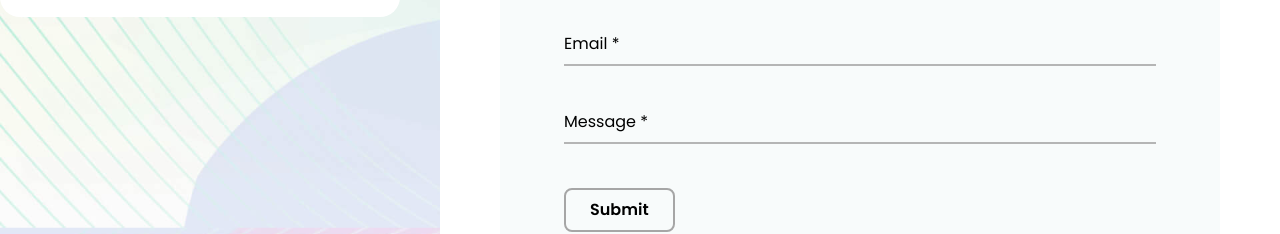
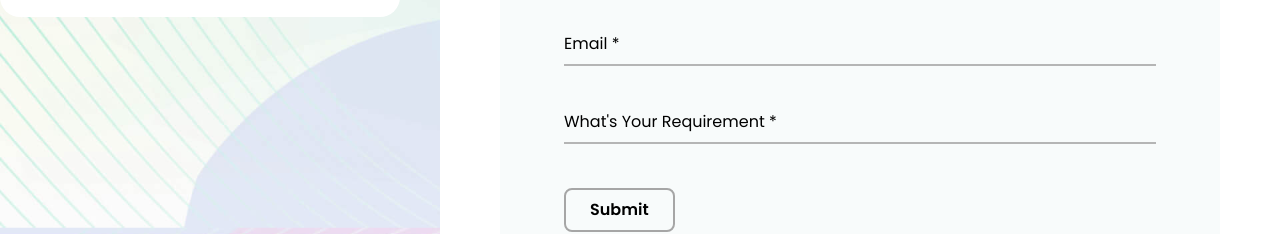
Before and after one commit to NikhilPathaniaa/Portfolio, a React (Create React App) app in the folder portfolio-front/: page /Contact in a window 1280 px wide. Shown: the part 899-1133 px from the top of the page. Built offline with nearby package versions, Linux system fonts and the light colour scheme.

Commit message:
first commit

```diff
--- a/portfolio-front/src/contact/Contact.jsx
+++ b/portfolio-front/src/contact/Contact.jsx
@@ -109,7 +109,7 @@ const Contact = () => {
       htmlFor="message"
       className="peer-focus:font-medium absolute text-sm text-gray-500 dark:text-color-910 duration-300 transform -translate-y-6 scale-75 top-3 -z-10 origin-[0] peer-focus:left-0 peer-focus:text-[#CA56F2] peer-focus:dark:text-[#FF6464] peer-placeholder-shown:scale-100 peer-placeholder-shown:translate-y-0 peer-focus:scale-75 peer-focus:-translate-y-8"
     >
-      Message *
+      What's Your Requirement *
     </label>
   </div>
 
```
